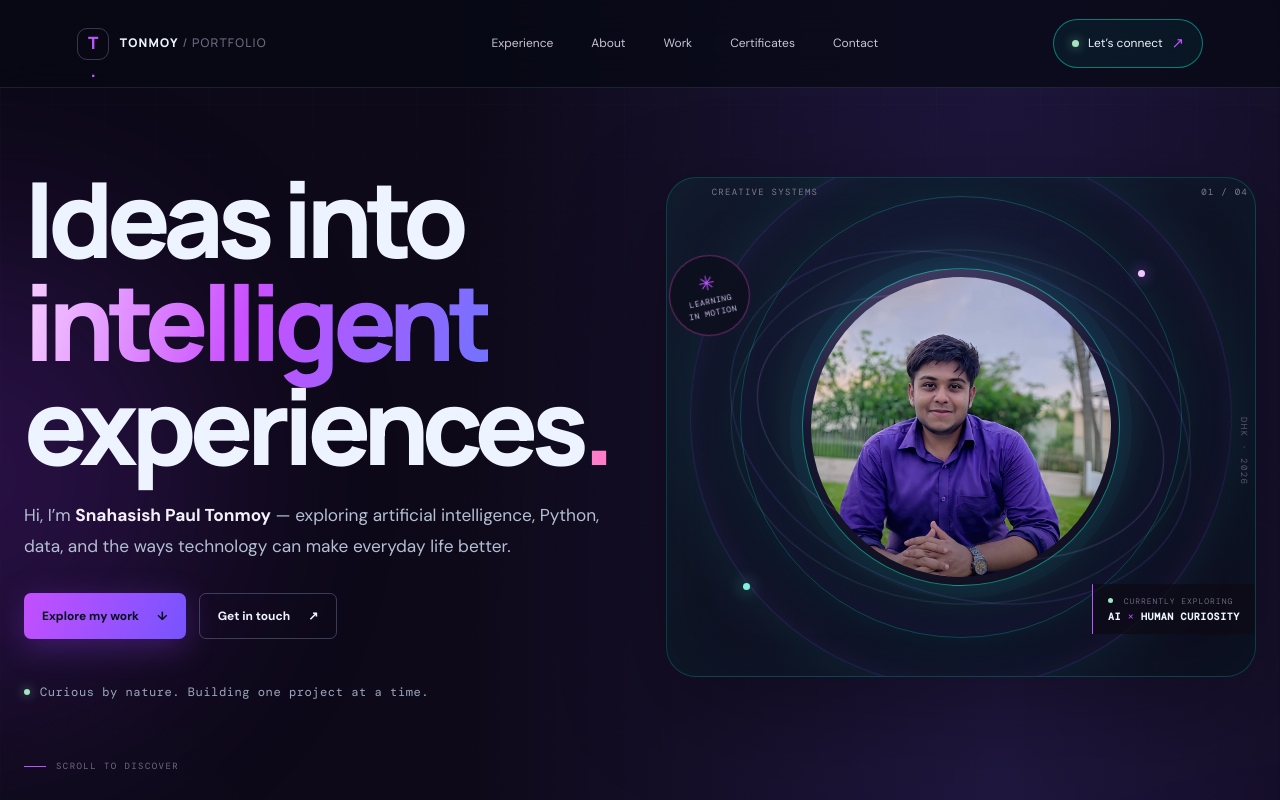
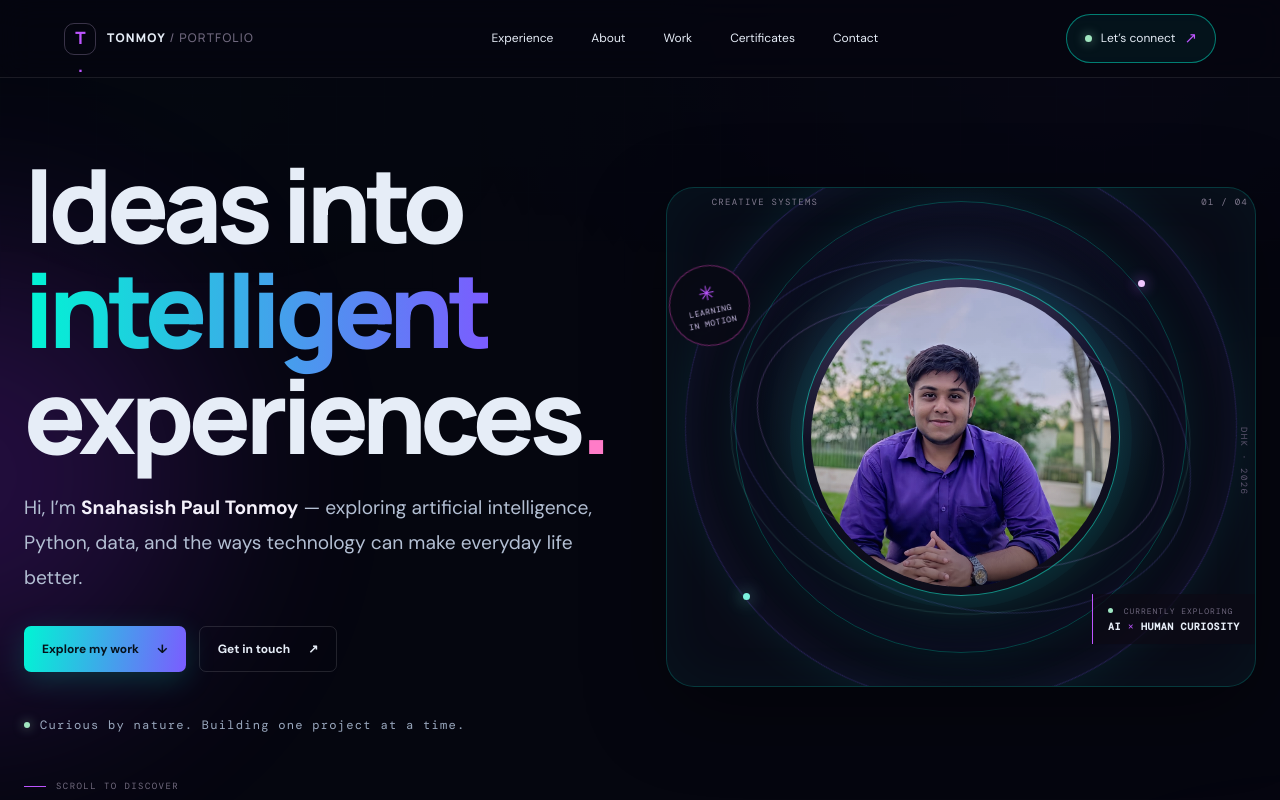
Before and after one commit to snahasishpaul7-design/my-portfolio, a plain HTML site: page index.html in a window 1280 px wide. Shown: the top 800 px of the page. Drawn offline with nearby package versions, Linux system fonts and the light colour scheme; no server answers.

Commit message:
Load supplied portfolio reference design

```diff
--- a/index.html
+++ b/index.html
@@ -13,6 +13,7 @@
     <link rel="stylesheet" href="enhancements.css?v=neon-layout-20261120" />
     <link rel="stylesheet" href="palette.css" />
     <link rel="stylesheet" href="motion.css" />
+    <link rel="stylesheet" href="reference-design.css?v=orvis-20261120" />
     <style>#add-certificate[hidden] { display: none !important; }</style>
     <script>window.PORTFOLIO_UPLOAD_ENDPOINT = "https://tonmoy-portfolio-cert-upload-v2-2026.snahasishpaul7.workers.dev";</script>
     <script src="script.js?v=neon-design-20261120" defer></script>
```
